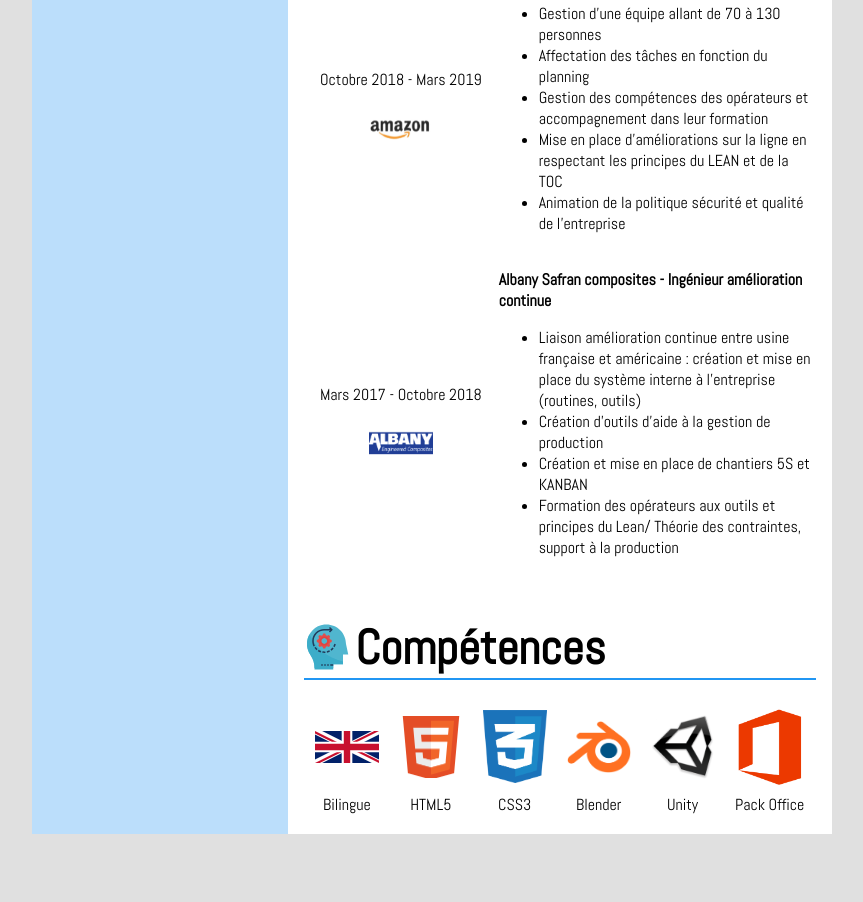
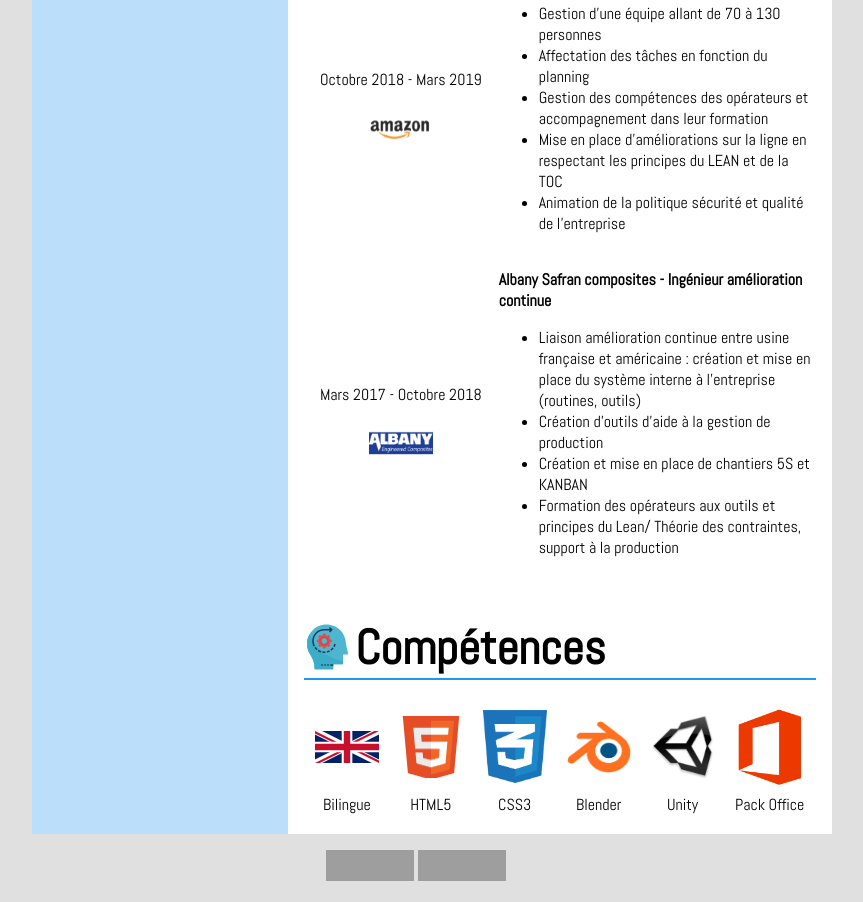
Before and after one commit to Mikev60/CV_Perso, a plain HTML site: page index.html in a window 1280 px wide. Shown: the part 1493-2395 px from the top of the page, without its empty margins (224-1087 px from the left). Before the commit the page ends 2335 px from the top, so only its background shows below. Drawn offline with Linux system fonts and the light colour scheme; grey boxes are pictures that could not be loaded.

Commit message:
Ajout des validateurs CSS + HTML

```diff
--- a/index.html
+++ b/index.html
@@ -157,5 +157,15 @@
       </div>
     </div>
   </div>
+  <div class="W3C">
+    <p>
+        <img style="border:0;width:88px;height:31px"
+            src="https://jigsaw.w3.org/css-validator/images/vcss"
+            alt="CSS Valide !" />
+            <img style="border:0;width:88px;height:31px"
+                src="http://www.w3.org/Icons/valid-html401"
+                alt="HTML valide !" />
+</p>
+  </div>
   </body>
 </html>
--- a/styles.css
+++ b/styles.css
@@ -23,6 +23,9 @@ td img{
   display: flex;
   margin:auto;
   width: 60vw;
+}
+.W3C {
+  text-align:center;
 }
 /* ----------------------------- Bloc Infos ----------------------*/
 .infos{
```
